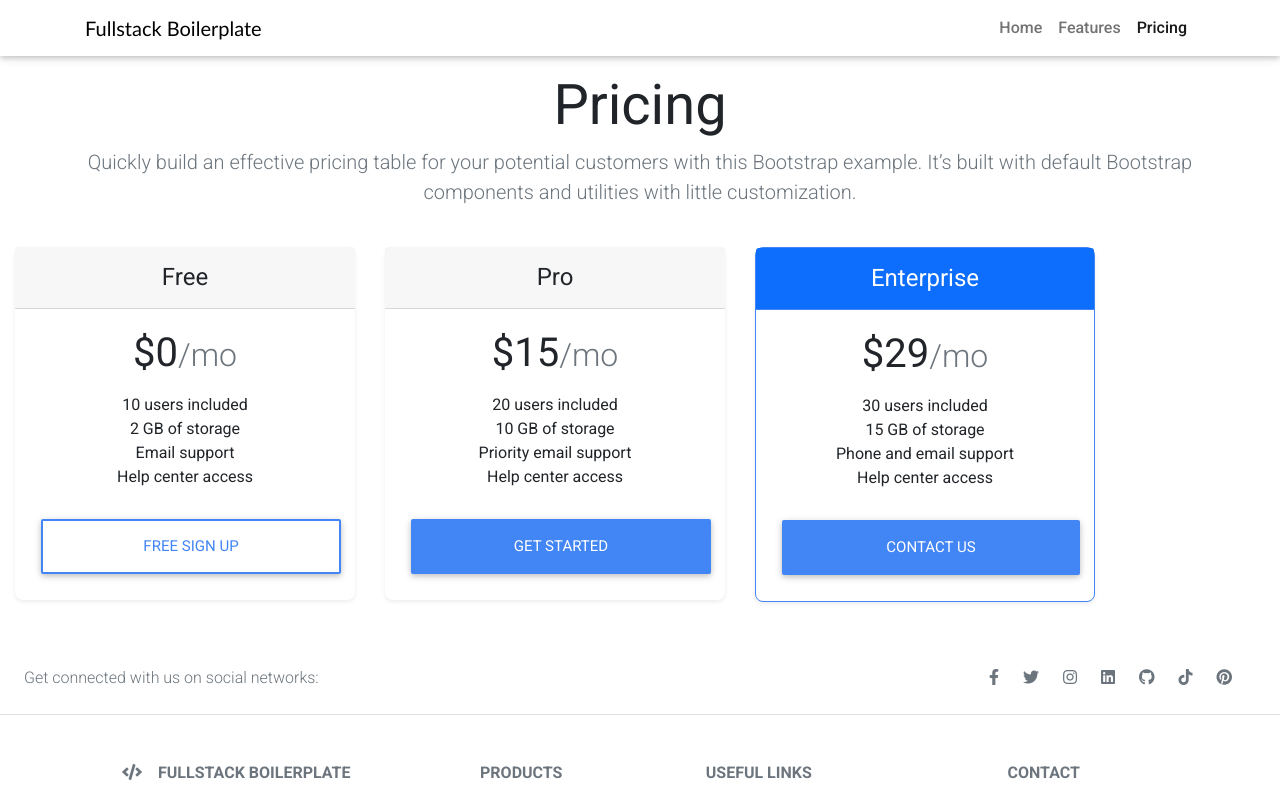
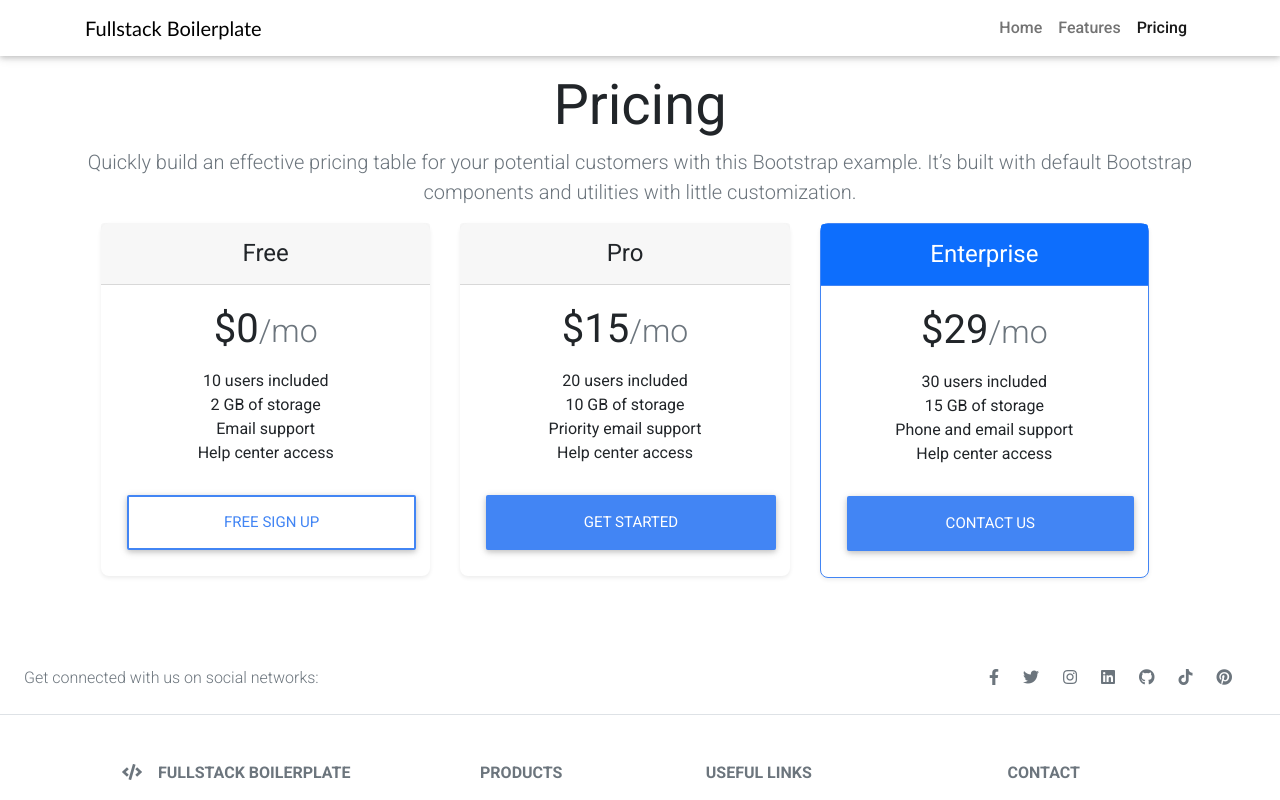
Before and after one commit to iamishraqhc/fullstack-boilerplate, a React (Create React App) app in the folder client/: page /pricing in a window 1280 px wide. Shown: the top 800 px of the page. Built offline with nearby package versions, Linux system fonts and the light colour scheme; the HTML template or start-up script is replaced by a standard one.

Commit message:
added barrel file for pages and fixed pricing

```diff
--- a/client/src/App.css
+++ b/client/src/App.css
@@ -25,8 +25,8 @@
   flex-wrap: wrap;
 }
 
-.navbar-toggler-icon {
-}
+/* .navbar-toggler-icon {
+} */
 
 .box-1,
 .box-3,
--- a/client/src/App.js
+++ b/client/src/App.js
@@ -5,13 +5,14 @@ import React from "react";
 // import FetchData from './components/FetchData/FetchData';
 // import { Component1, Component2, FetchData, Header, Footer } from "./components";
 import { BrowserRouter, Switch, Redirect, Route } from "react-router-dom";
-import Home from "./pages/Home";
-import Features from "./pages/Features";
-import Pricing from "./pages/Pricing";
+// import Home from "./pages/Home/Home";
+// import Features from "./pages/Features/Features";
+// import Pricing from "./pages/Pricing/Pricing";
+import { Home, Features, Pricing } from './pages'
 
 const App = () => {
   return (
-    <div>
+    <>
       <BrowserRouter>
         <Switch>
           <Redirect exact from="/" to="/home" />
@@ -30,7 +31,7 @@ const App = () => {
           </Route> */}
         </Switch>
       </BrowserRouter>
-    </div>
+    </>
   );
 };
 
--- a/client/src/components/index.js
+++ b/client/src/components/index.js
@@ -1,4 +1,4 @@
-// barrel file for component
+// barrel file for components
 // easier imports
 // if the number of components is too much, then ignore this way
 
--- a/client/src/pages/Features.js
+++ b/client/src/pages/Features/Features.js
@@ -1,6 +1,6 @@
 // import necessary dependencies here
 import React from "react";
-import { Header, Footer } from "../components";
+import { Header, Footer } from "../../components";
 
 const Features = () => {
   return (
--- a/client/src/pages/Home.js
+++ b/client/src/pages/Home/Home.js
@@ -1,11 +1,10 @@
 
 import React from "react";
-import { Header, Component1, Component2, FetchData, Footer } from "../components"
-// import Features from "./Features"
+import { Header, Component1, Component2, FetchData, Footer } from "../../components"
 
 const Home = () => {
   return (
-    <div>
+    <>
       <Header />
       <div className="App">
         <div className="data-list">
@@ -13,12 +12,9 @@ const Home = () => {
           <Component2 prop1="Component" prop2="2" />
           <FetchData query="himym" />
         </div>
-
-
       </div>
       <Footer />
-    </div>
-
+    </>
   );
 };
 
--- a/client/src/pages/Pricing.js
+++ /dev/null
@@ -1,75 +0,0 @@
-// import necessary dependencies here
-import React from "react";
-import "./Pricing.css"
-import { Header, Footer } from "../components";
-
-const Pricing = () => {
-  return (
-    <div>
-      <Header />
-
-      <div className="container pricing-header p-3 pb-md-4 mx-auto text-center">
-        <h1 className="display-4 fw-normal">Pricing</h1>
-        <p className="fs-5 text-muted">Quickly build an effective pricing table for your potential customers with this Bootstrap example. It’s built with default Bootstrap components and utilities with little customization.</p>
-      </div>
-
-      <div className=" container row row-cols-1 row-cols-md-3 mb-3 text-center price-row">
-        <div className="col">
-          <div className="card mb-4 rounded-3 shadow-sm">
-            <div className="card-header py-3">
-              <h4 className="my-0 fw-normal">Free</h4>
-            </div>
-            <div className="card-body">
-              <h1 className="card-title pricing-card-title">$0<small className="text-muted fw-light">/mo</small></h1>
-              <ul className="list-unstyled mt-3 mb-4">
-                <li>10 users included</li>
-                <li>2 GB of storage</li>
-                <li>Email support</li>
-                <li>Help center access</li>
-              </ul>
-              <button type="button" className="w-100 btn btn-lg btn-outline-primary">Free Sign up</button>
-            </div>
-          </div>
-        </div>
-        <div className="col">
-          <div className="card mb-4 rounded-3 shadow-sm">
-            <div className="card-header py-3">
-              <h4 className="my-0 fw-normal">Pro</h4>
-            </div>
-            <div className="card-body">
-              <h1 className="card-title pricing-card-title">$15<small className="text-muted fw-light">/mo</small></h1>
-              <ul className="list-unstyled mt-3 mb-4">
-                <li>20 users included</li>
-                <li>10 GB of storage</li>
-                <li>Priority email support</li>
-                <li>Help center access</li>
-              </ul>
-              <button type="button" className="w-100 btn btn-lg btn-primary">Get started</button>
-            </div>
-          </div>
-        </div>
-        <div className="col">
-          <div className="card mb-4 rounded-3 shadow-sm border-primary">
-            <div className="card-header py-3 text-bg-primary border-primary">
-              <h4 className="my-0 fw-normal">Enterprise</h4>
-            </div>
-            <div className="card-body">
-              <h1 className="card-title pricing-card-title">$29<small className="text-muted fw-light">/mo</small></h1>
-              <ul className="list-unstyled mt-3 mb-4">
-                <li>30 users included</li>
-                <li>15 GB of storage</li>
-                <li>Phone and email support</li>
-                <li>Help center access</li>
-              </ul>
-              <button type="button" className="w-100 btn btn-lg btn-primary">Contact us</button>
-            </div>
-          </div>
-        </div>
-      </div>
-      <Footer />
-    </div>
-
-  );
-};
-
-export default Pricing;
--- /dev/null
+++ b/client/src/pages/Pricing/Pricing.js
@@ -0,0 +1,72 @@
+// import necessary dependencies here
+import React from "react";
+import "./Pricing.css"
+import { Header, Footer } from "../../components";
+
+const Pricing = () => {
+  return (
+    <>
+      <Header />
+      <div className="container pricing-header p-3 pb-md-4 mx-auto text-center">
+        <h1 className="display-4 fw-normal">Pricing</h1>
+        <p className="fs-5 text-muted">Quickly build an effective pricing table for your potential customers with this Bootstrap example. It’s built with default Bootstrap components and utilities with little customization.</p>
+        <div className=" container row d-flex justify-content-center row-cols-1 row-cols-md-3 mb-3 text-center price-row">
+          <div className="col">
+            <div className="card mb-4 rounded-3 shadow-sm">
+              <div className="card-header py-3">
+                <h4 className="my-0 fw-normal">Free</h4>
+              </div>
+              <div className="card-body">
+                <h1 className="card-title pricing-card-title">$0<small className="text-muted fw-light">/mo</small></h1>
+                <ul className="list-unstyled mt-3 mb-4">
+                  <li>10 users included</li>
+                  <li>2 GB of storage</li>
+                  <li>Email support</li>
+                  <li>Help center access</li>
+                </ul>
+                <button type="button" className="w-100 btn btn-lg btn-outline-primary">Free Sign up</button>
+              </div>
+            </div>
+          </div>
+          <div className="col">
+            <div className="card mb-4 rounded-3 shadow-sm">
+              <div className="card-header py-3">
+                <h4 className="my-0 fw-normal">Pro</h4>
+              </div>
+              <div className="card-body">
+                <h1 className="card-title pricing-card-title">$15<small className="text-muted fw-light">/mo</small></h1>
+                <ul className="list-unstyled mt-3 mb-4">
+                  <li>20 users included</li>
+                  <li>10 GB of storage</li>
+                  <li>Priority email support</li>
+                  <li>Help center access</li>
+                </ul>
+                <button type="button" className="w-100 btn btn-lg btn-primary">Get started</button>
+              </div>
+            </div>
+          </div>
+          <div className="col">
+            <div className="card mb-4 rounded-3 shadow-sm border-primary">
+              <div className="card-header py-3 text-bg-primary border-primary">
+                <h4 className="my-0 fw-normal">Enterprise</h4>
+              </div>
+              <div className="card-body">
+                <h1 className="card-title pricing-card-title">$29<small className="text-muted fw-light">/mo</small></h1>
+                <ul className="list-unstyled mt-3 mb-4">
+                  <li>30 users included</li>
+                  <li>15 GB of storage</li>
+                  <li>Phone and email support</li>
+                  <li>Help center access</li>
+                </ul>
+                <button type="button" className="w-100 btn btn-lg btn-primary">Contact us</button>
+              </div>
+            </div>
+          </div>
+        </div>
+      </div>
+      <Footer />
+    </>
+  );
+};
+
+export default Pricing;
--- /dev/null
+++ b/client/src/pages/index.js
@@ -0,0 +1,7 @@
+// barrel file for pages
+// easier imports
+// if the number of components is too much, then ignore this way
+
+export { default as Home } from './Home/Home'
+export { default as Features } from './Features/Features'
+export { default as Pricing } from './Pricing/Pricing'
```
Also changed, not shown: client/src/pages/Features/Features.css (added), client/src/pages/Home/Home.css (added), client/src/pages/Pricing/Pricing.css (renamed from client/src/pages/Pricing.css).
